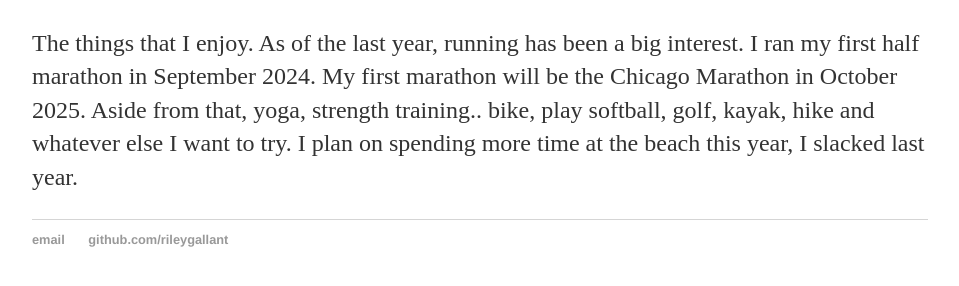
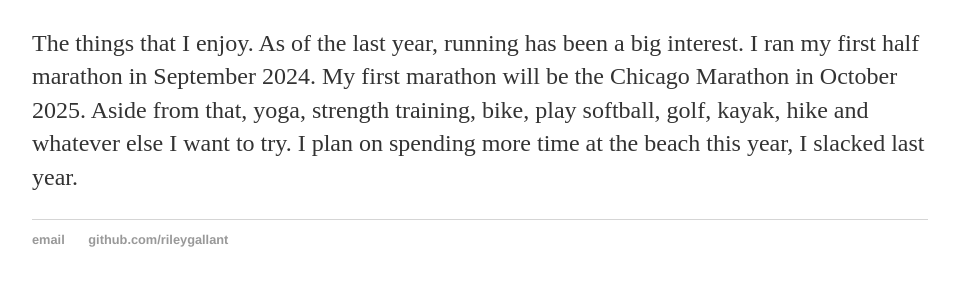
Before and after one commit to rileygallant/rileygallant.github.io, a Jekyll site: the page built from index.html, in a window 1280 px wide. Shown: the part 450-736 px from the top of the page, without its empty margins (160-1119 px from the left). Built offline with Jekyll 4.4.1, drawn with Linux system fonts in a browser that asks for light colours.

```diff
--- a/index.html
+++ b/index.html
@@ -21,7 +21,7 @@ title: Riley Gallant
 				As of the last year, running has been a big interest.
 				I ran my first half marathon in September 2024. My first marathon will be the Chicago Marathon in October 2025.
 
-				Aside from that, yoga, strength training..  bike, play softball, golf, kayak, hike and whatever else I want to try.
+				Aside from that, yoga, strength training, bike, play softball, golf, kayak, hike and whatever else I want to try.
 
 				I plan on spending more time at the beach this year, I slacked last year.
 			</p>
```
